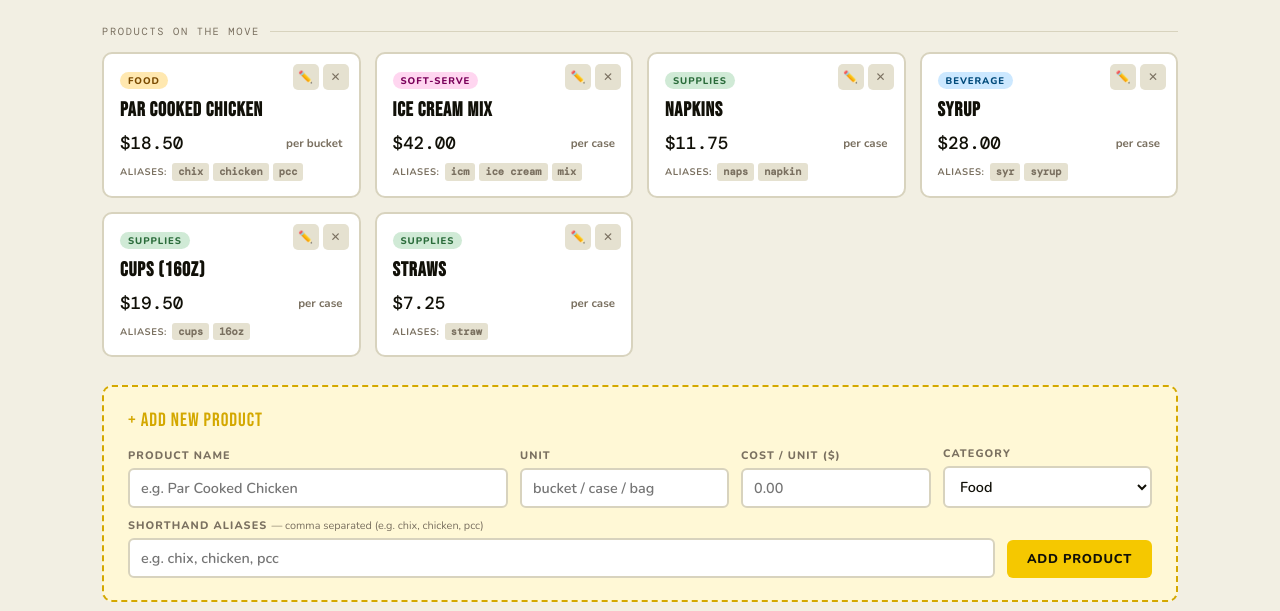
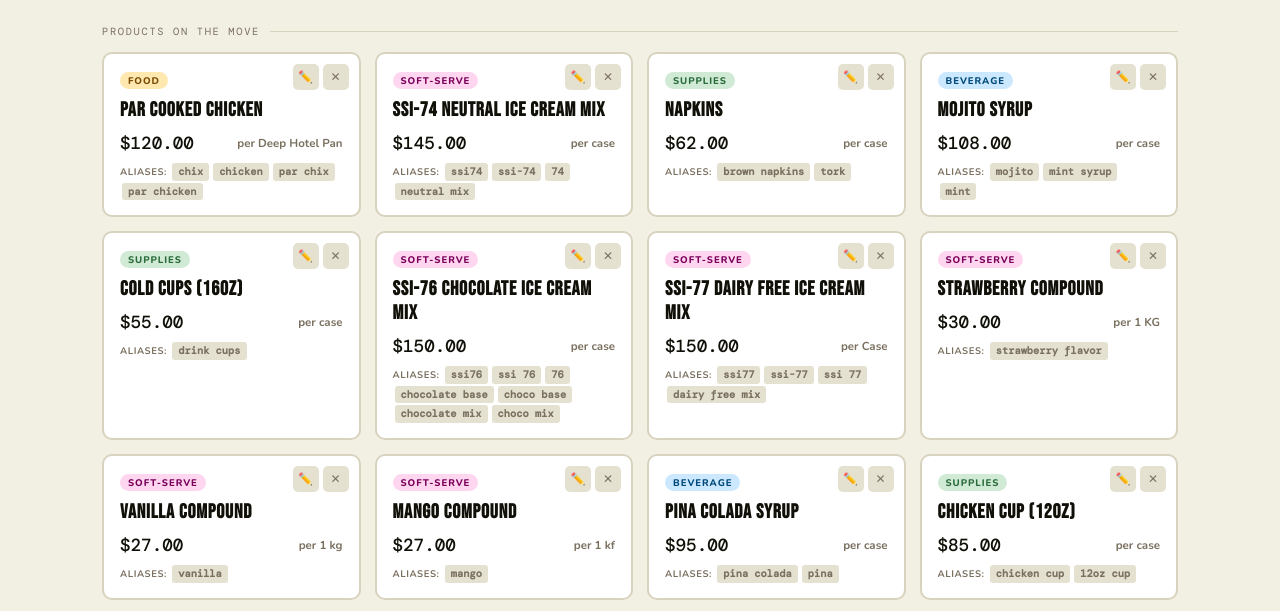
Before and after one commit to keepitjujus/jujus-ledger, a plain HTML site: page index.html in a window 1280 px wide. Shown: the part 138-749 px from the top of the page. Drawn offline with nearby package versions, Linux system fonts and the light colour scheme.

Commit message:
Add files via upload

```diff
--- a/index.html
+++ b/index.html
@@ -759,25 +759,28 @@ function catClass(cat) { return {Food:'cat-food',Beverage:'cat-bev','Soft-Serve'
 // ── Seed demo data ──
 if (!products) {
   products = [
-    { id:uid(), name:'Par Cooked Chicken', unit:'bucket', cost:18.50, category:'Food', aliases:'chix, chicken, pcc' },
-    { id:uid(), name:'Ice Cream Mix', unit:'case', cost:42.00, category:'Soft-Serve', aliases:'icm, ice cream, mix' },
-    { id:uid(), name:'Napkins', unit:'case', cost:11.75, category:'Supplies', aliases:'naps, napkin' },
-    { id:uid(), name:'Syrup', unit:'case', cost:28.00, category:'Beverage', aliases:'syr, syrup' },
-    { id:uid(), name:'Cups (16oz)', unit:'case', cost:19.50, category:'Supplies', aliases:'cups, 16oz' },
-    { id:uid(), name:'Straws', unit:'case', cost:7.25, category:'Supplies', aliases:'straw' },
+    { id:uid(), name:'Par Cooked Chicken', unit:'Deep Hotel Pan', cost:120.00, category:'Food', aliases:'chix, chicken, par chix, par chicken', needsReview:false },
+    { id:uid(), name:'SSI-74 Neutral Ice Cream Mix', unit:'case', cost:145.00, category:'Soft-Serve', aliases:'ssi74, ssi-74, 74, neutral mix', needsReview:false },
+    { id:uid(), name:'Napkins', unit:'case', cost:62.00, category:'Supplies', aliases:'brown napkins, tork', needsReview:false },
+    { id:uid(), name:'Mojito Syrup', unit:'case', cost:108.00, category:'Beverage', aliases:'mojito, mint syrup, mint', needsReview:false },
+    { id:uid(), name:'Cold Cups (16oz)', unit:'case', cost:55.00, category:'Supplies', aliases:'drink cups', needsReview:false },
+    { id:uid(), name:'SSI-76 Chocolate Ice Cream Mix', unit:'case', cost:150.00, category:'Soft-Serve', aliases:'ssi76, ssi 76, 76, chocolate base, choco base, chocolate mix, choco mix', needsReview:false },
+    { id:uid(), name:'SSI-77 Dairy Free Ice Cream Mix', unit:'Case', cost:150.00, category:'Soft-Serve', aliases:'ssi77, ssi-77, ssi 77, dairy free mix', needsReview:false },
+    { id:uid(), name:'Strawberry Compound', unit:'1 KG', cost:30.00, category:'Soft-Serve', aliases:'strawberry flavor', needsReview:false },
+    { id:uid(), name:'Vanilla Compound', unit:'1 kg', cost:27.00, category:'Soft-Serve', aliases:'vanilla', needsReview:false },
+    { id:uid(), name:'Mango Compound', unit:'1 kf', cost:27.00, category:'Soft-Serve', aliases:'mango', needsReview:false },
+    { id:uid(), name:'Pina Colada Syrup', unit:'case', cost:95.00, category:'Beverage', aliases:'pina colada, pina', needsReview:false },
+    { id:uid(), name:'Chicken Cup (12oz)', unit:'case', cost:85.00, category:'Supplies', aliases:'chicken cup, 12oz cup', needsReview:false },
+    { id:uid(), name:'Waffle Cone Mix', unit:'case', cost:95.00, category:'Soft-Serve', aliases:'waffle cone, cone mix', needsReview:false },
+    { id:uid(), name:'Par Cooked Gluten Free Chicken', unit:'8 QT CAMBRO (8 orders)', cost:40.00, category:'Food', aliases:'gf chix, gf chicken, gf par', needsReview:false },
+    { id:uid(), name:'High Lawn Farm Whole Milk', unit:'gallon', cost:5.50, category:'Soft-Serve', aliases:'milk', needsReview:false },
+    { id:uid(), name:'Gyro Pita', unit:'case', cost:45.00, category:'Food', aliases:'pita, gyro', needsReview:false },
+    { id:uid(), name:'Cucumbers', unit:'unit', cost:2.00, category:'Food', aliases:'cukes, cucumber, cuke', needsReview:false },
+    { id:uid(), name:'Tart Froyo Soft Serve Base', unit:'case', cost:120.00, category:'Soft-Serve', aliases:'froyo, yoyo', needsReview:false },
   ];
 }
 if (!transfers) {
-  const d1 = new Date(2026,4,1), d2 = new Date(2026,4,2);
-  transfers = [
-    { id:uid(), date:fmtDate(d1), from:'Lee', to:'Great Barrington', notes:'Weekly haul', total:228.5,
-      items:[{productId:products[0].id,name:products[0].name,unit:products[0].unit,cost:products[0].cost,qty:4,line:74},
-             {productId:products[1].id,name:products[1].name,unit:products[1].unit,cost:products[1].cost,qty:2,line:84},
-             {productId:products[2].id,name:products[2].name,unit:products[2].unit,cost:products[2].cost,qty:6,line:70.5}]},
-    { id:uid(), date:fmtDate(d2), from:'Lee', to:'Great Barrington', notes:'', total:123,
-      items:[{productId:products[3].id,name:products[3].name,unit:products[3].unit,cost:products[3].cost,qty:3,line:84},
-             {productId:products[4].id,name:products[4].name,unit:products[4].unit,cost:products[4].cost,qty:2,line:39}]},
-  ];
+  transfers = [];
 }
 save();
 
```
